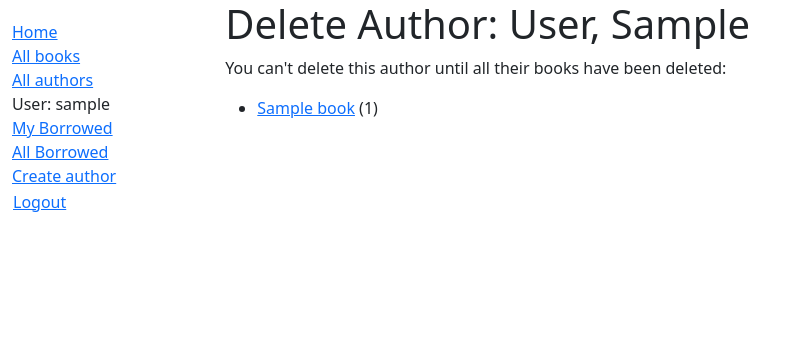
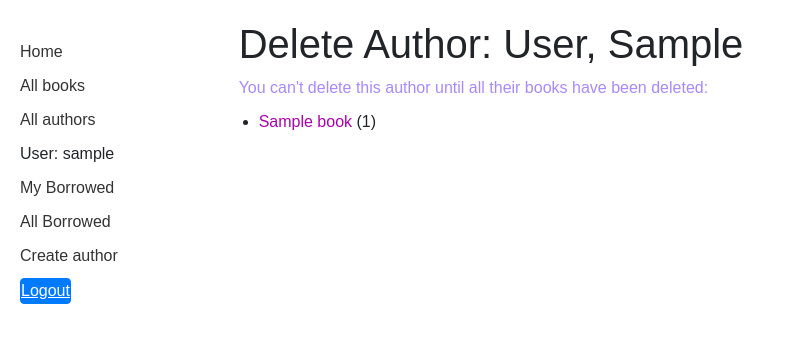
Before and after one commit to jacobgerhart2/csci-assignment-4-Jacob-Gerhart, a Django app: page /catalog/author/1/delete/ in a window 1280 px wide. Shown: the top 343 px of the page, without its empty margins (0-799 px from the left). Run offline with Django 5.2, Linux system fonts and the light colour scheme; a user stored in the database is signed in; tables that the repository leaves empty hold one stand-in row (values such as "Sample post").

Commit message:
Updated/added some styling to styles.css

```diff
--- a/locallibrary/catalog/static/css/styles.css
+++ b/locallibrary/catalog/static/css/styles.css
@@ -1,7 +1,61 @@
+/* General Styles */
+body {
+    font-family: Arial, sans-serif;
+    font-size: 16px;
+    line-height: 1.5;
+}
+
+.container-fluid {
+    padding: 20px;
+}
+
 .sidebar-nav {
     margin-top: 20px;
     padding: 0;
     list-style: none;
+}
+
+.sidebar-nav li {
+    margin-bottom: 10px;
+}
+
+.sidebar-nav a {
+    color: #333;
+    text-decoration: none;
+}
+
+.sidebar-nav a:hover {
+    text-decoration: underline;
+}
+
+.col-sm-10 {
+    padding-left: 20px;
+}
+
+.pagination {
+    margin-top: 20px;
+}
+
+.pagination a {
+    color: #007bff;
+    text-decoration: none;
+}
+
+.pagination a:hover {
+    text-decoration: underline;
+}
+
+.btn {
+    padding: 6px 12px;
+    border: 1px solid #007bff;
+    background-color: #007bff;
+    color: #fff;
+    border-radius: 4px;
+    cursor: pointer;
+}
+
+.btn:hover {
+    background-color: #0056b3;
 }
 
 #logout-form {
@@ -12,3 +66,36 @@
     padding: 0;
     margin: 0;
 }
+
+ul {
+    padding-left: 20px;
+}
+
+p {
+    color: rgb(168, 137, 253);
+    margin-bottom: 10px;
+}
+
+hr {
+    margin-top: 20px;
+    margin-bottom: 20px;
+}
+
+a {
+    color: rgb(172, 0, 178);
+    text-decoration: none;
+}
+
+@media (max-width: 768px) {
+    h1 {
+        font-size: 20px;
+    }
+
+    p {
+        font-size: 14px;
+    }
+
+    .container {
+        padding: 10px;
+    }
+}
```
